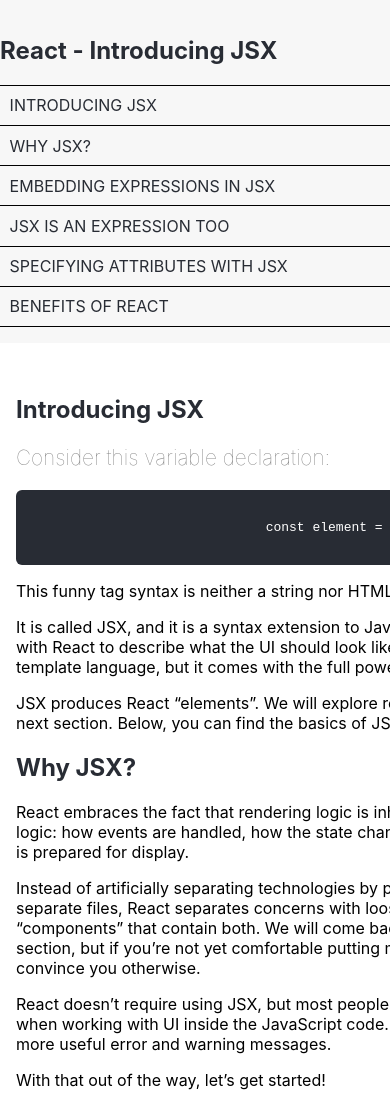
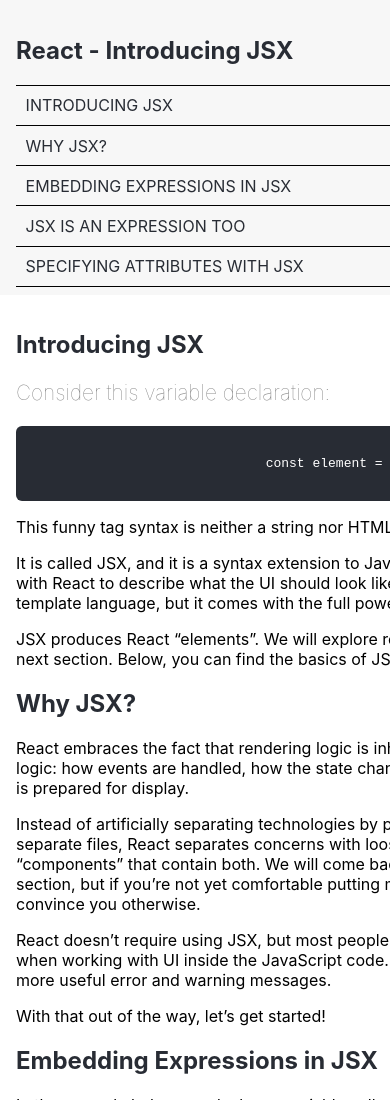
Before and after one commit to a-sep/Technical-Documentation-Page, a plain HTML site: page index.html in a window 390 px wide. Shown: the top 1100 px of the page. Drawn offline with Linux system fonts and the light colour scheme.

Commit message:
final commit

```diff
--- a/index.html
+++ b/index.html
@@ -26,7 +26,8 @@
             </ul>
 
         </nav>
-
+        <div>
+        </div>
         <main id="main-doc">
             <section id="Introducing_JSX" class="main-section">
                 <header>
--- a/style.css
+++ b/style.css
@@ -4,16 +4,23 @@ body{
 }
 #side-wrapper{
     display: grid;
-    /* grid-template-columns: repeat(auto-fit, minmax(200px, 1fr)); */
-    grid-template-columns: minmax(200px, 1fr) minmax(450px, 3fr) ;
+    grid-template-columns: minmax(300px,1fr) minmax(450px, 3fr) ;
     grid-gap: 1rem;
 }
 
 
 #navbar{
+    position: fixed;
+    top: 0;
+    width: 300px;
+    height: 100vh;
     background-color: #F7F7F7;
     padding-top: 1rem;
+    padding-left: 1rem;
+
 }
+
+
 #navbar a {
     padding: 0.6rem ;
     text-decoration: none;
@@ -72,10 +79,18 @@ blockquote{
 }
 
 
-
-
-@media (max-width: 600px){
+@media (max-width: 900px){
     #side-wrapper{
         grid-template-columns: 1fr;
     }
+
+    #navbar{
+        height: 33vh;
+        width: 97vw;
+        overflow: scroll;
+    }
+
+    #main-doc{
+        margin-top: 33vh;
+    }
 }
```
